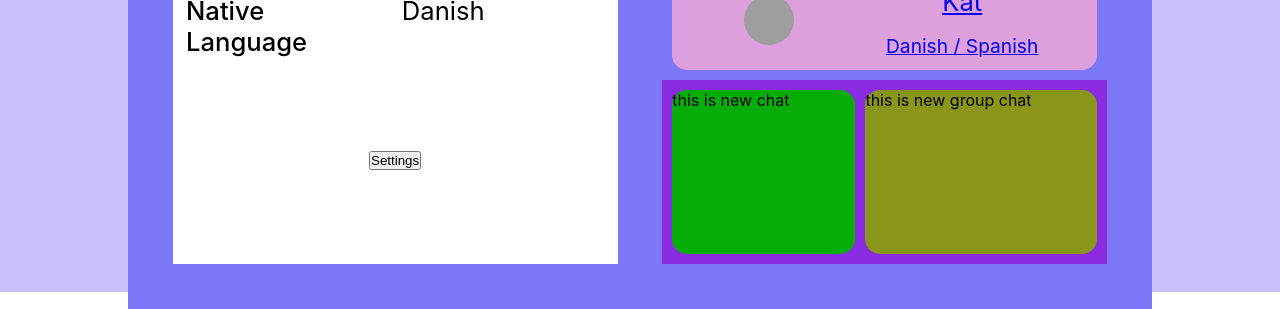
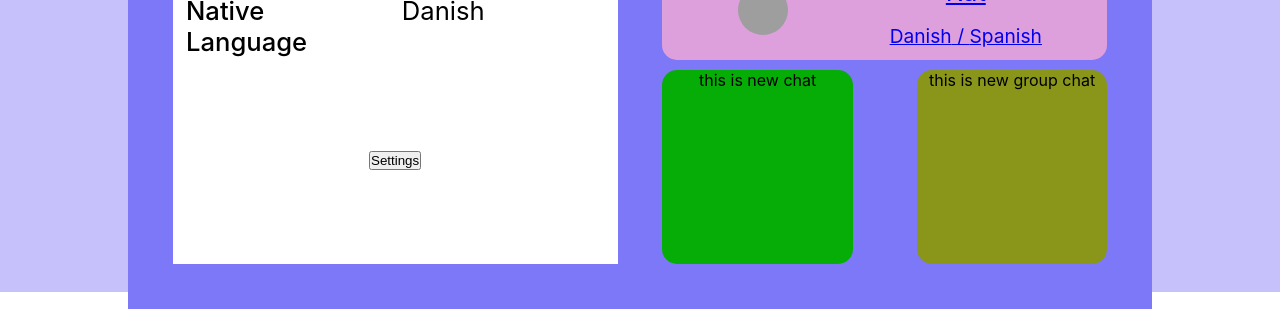
Before and after one commit to mackneupart/chat-app-TxID, a React (Create React App) app: page /home in a window 1280 px wide. Shown: the part 508-817 px from the top of the page. Built offline with nearby package versions, Linux system fonts and the light colour scheme; grey boxes are pictures that could not be loaded.

Commit message:
Update style on add chat buttons

```diff
--- a/src/Pages/Home.css
+++ b/src/Pages/Home.css
@@ -8,7 +8,7 @@ body {
   /*styling concerning its children*/
   display: grid;
   grid-template-columns: 1fr 8fr 1fr;
-  grid-template-rows: 1fr 8fr 1fr;
+  grid-template-rows: 1fr 3fr 1fr;
 }
 
 .box {
@@ -84,40 +84,33 @@ body {
   display: grid;
   grid-template-columns: 1fr;
   grid-template-rows: auto 1fr;
-}
-
-.chat {
-  border-radius: 15px;
-  border-width: 0.5;
-  border-color: black;
-  padding: 10px;
+  row-gap: 10px;
 }
 
 .newChats {
+
+  /*styling concerning its children*/
   display: grid;
-  grid-template-columns: auto auto;
-  column-gap: 10px;
-  margin: 10;
-  background-color: blueviolet;
-  padding: 10px;
+  grid-template-columns: 3fr 1fr 3fr;
+
+
 }
 
 .newChat {
-  border-radius: 4;
-  border-width: 0.5;
-  border-color: rgb(7, 173, 7);
+
   background-color: rgb(7, 173, 7);
   grid-column-start: 1;
-  grid-column-end: 1;
+
   border-radius: 15px;
+  text-align: center;
+
 }
 
 .newGroupChat {
-  border-radius: 4;
-  border-width: 0.5;
-  border-color: rgb(137, 150, 26);
+
   background-color: rgb(137, 150, 26);
-  grid-column-start: 2;
-  grid-column-end: 2;
+  grid-column-start: 3;
+
   border-radius: 15px;
+  text-align: center;
 }
```
